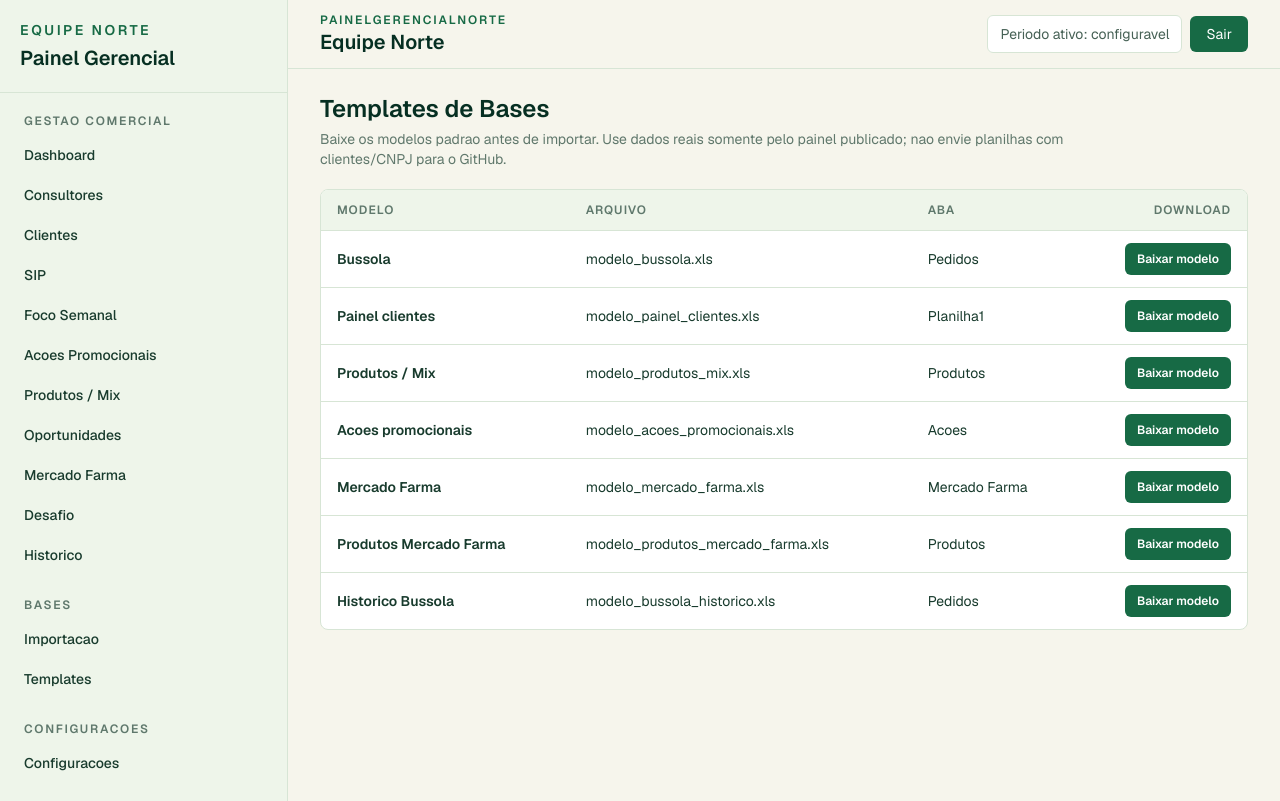
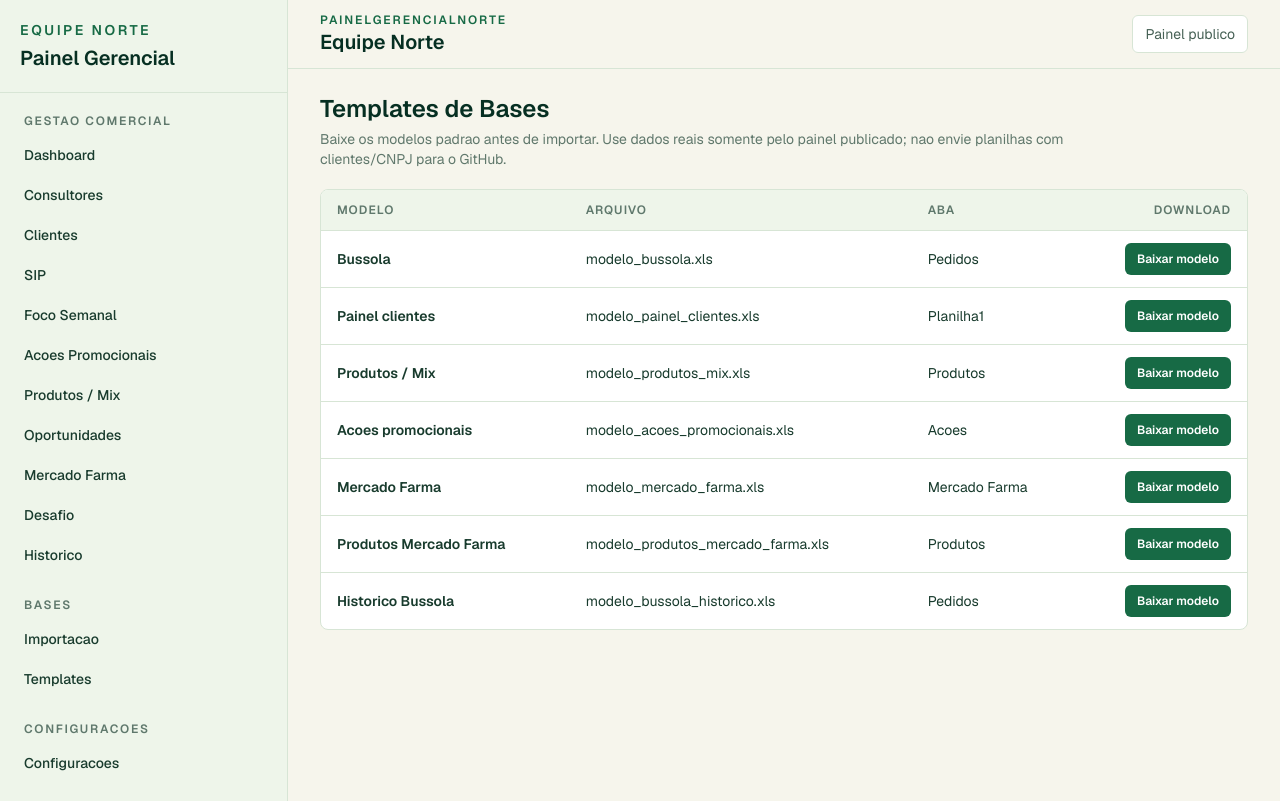
Before and after one commit to mauriciobarrosaguiar/Vendas_Painel_Gerencial_de_Vendas-Saas, a Next.js app in the folder painelgerencialnorte/: page /templates in a window 1280 px wide. Built offline with nearby package versions, Linux system fonts and the light colour scheme.

Commit message:
fix: trocar sair por painel publico

```diff
--- a/painelgerencialnorte/src/components/layout/Topbar.tsx
+++ b/painelgerencialnorte/src/components/layout/Topbar.tsx
@@ -1,5 +1,3 @@
-import { SignOutButton } from "@/components/auth/SignOutButton";
-
 export function Topbar() {
   return (
     <header className="sticky top-0 z-20 border-b border-border bg-background/95 px-4 py-3 backdrop-blur lg:px-8">
@@ -9,8 +7,7 @@ export function Topbar() {
           <h1 className="text-xl font-semibold text-foreground">Equipe Norte</h1>
         </div>
         <div className="flex items-center gap-2 text-sm">
-          <span className="rounded-md border border-border bg-surface px-3 py-2 text-[#466155]">Periodo ativo: configuravel</span>
-          <SignOutButton />
+          <span className="rounded-md border border-border bg-surface px-3 py-2 text-[#466155]">Painel publico</span>
         </div>
       </div>
     </header>
```
